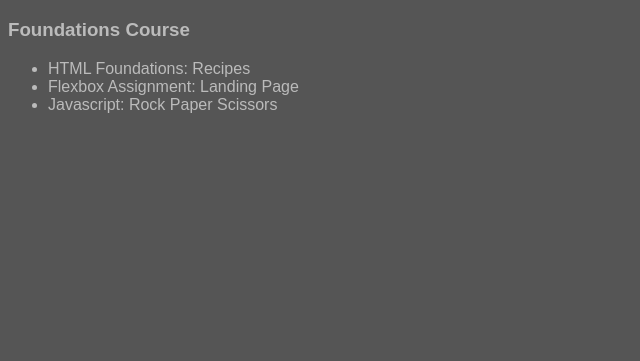
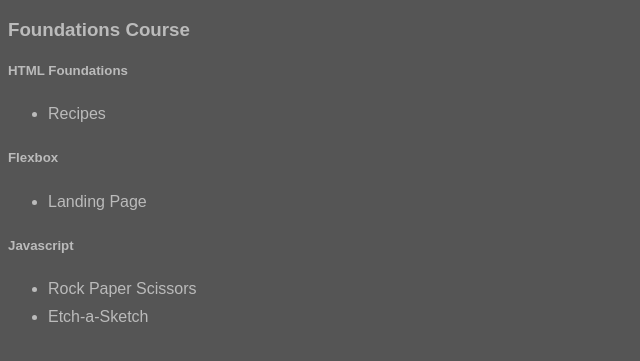
Before and after one commit to its-gio/TheOdinProject, a website: page index.html in a window 1280 px wide. Shown: the part 61-422 px from the top of the page, without its empty margins (0-640 px from the left). Drawn offline with Linux system fonts and the light colour scheme.

Commit message:
Moving prokect to correct place and adding to index of repo

```diff
--- a/index.html
+++ b/index.html
@@ -10,20 +10,32 @@
     <h1>Odin Projects</h1>
 
     <h3>Foundations Course</h3>
+    <h5>HTML Foundations</h5>
     <ul>
       <li>
-        <a href="./foundations-course/HTML-foundations/index.html"
-          >HTML Foundations: Recipes</a
+        <a href="./foundations-course/HTML-foundations/index.html">Recipes</a>
+      </li>
+    </ul>
+
+    <h5>Flexbox</h5>
+    <ul>
+      <li>
+        <a href="./foundations-course/Flexbox-assignment/index.html"
+          >Landing Page</a
+        >
+      </li>
+    </ul>
+
+    <h5>Javascript</h5>
+    <ul>
+      <li>
+        <a href="./foundations-course/Javascript/rock-paper-scissors/"
+          >Rock Paper Scissors</a
         >
       </li>
       <li>
-        <a href="./foundations-course/Flexbox-assignment/index.html"
-          >Flexbox Assignment: Landing Page</a
-        >
-      </li>
-      <li>
-        <a href="./foundations-course/Javascript/rock-paper-scissors/"
-          >Javascript: Rock Paper Scissors</a
+        <a href="./foundations-course/Javascript/etch-a-sketch/"
+          >Etch-a-Sketch</a
         >
       </li>
     </ul>
--- a/style.css
+++ b/style.css
@@ -4,6 +4,10 @@ body {
   color: #bbb;
 }
 
+li {
+  padding: 5px 0;
+}
+
 a {
   text-decoration: none;
   color: #bbb;
```
Also changed, not shown: foundations-course/Javascript/etch-a-sketch/index.html (renamed from foundations-course/Etch-A-Sketch/index.html), foundations-course/Javascript/etch-a-sketch/scripts.js (renamed from foundations-course/Etch-A-Sketch/scripts.js), foundations-course/Javascript/etch-a-sketch/style.css (renamed from foundations-course/Etch-A-Sketch/style.css).
